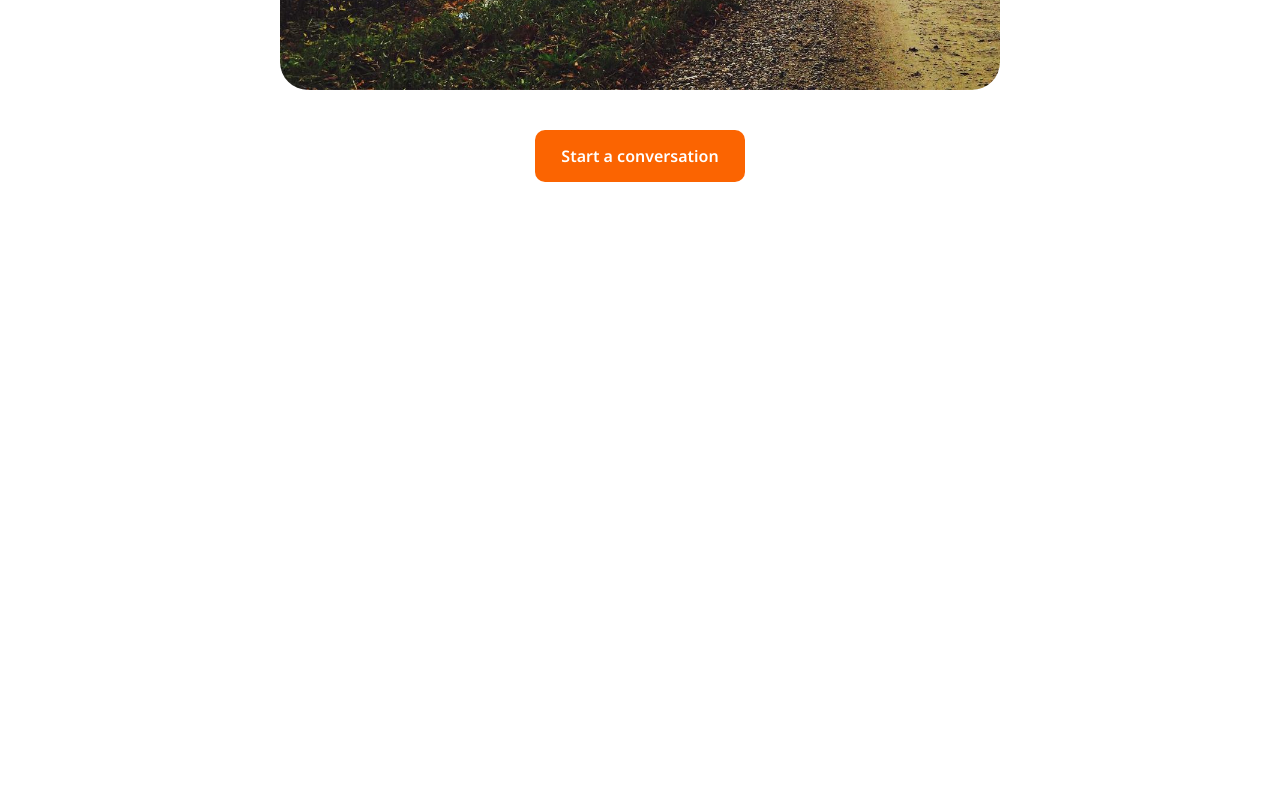
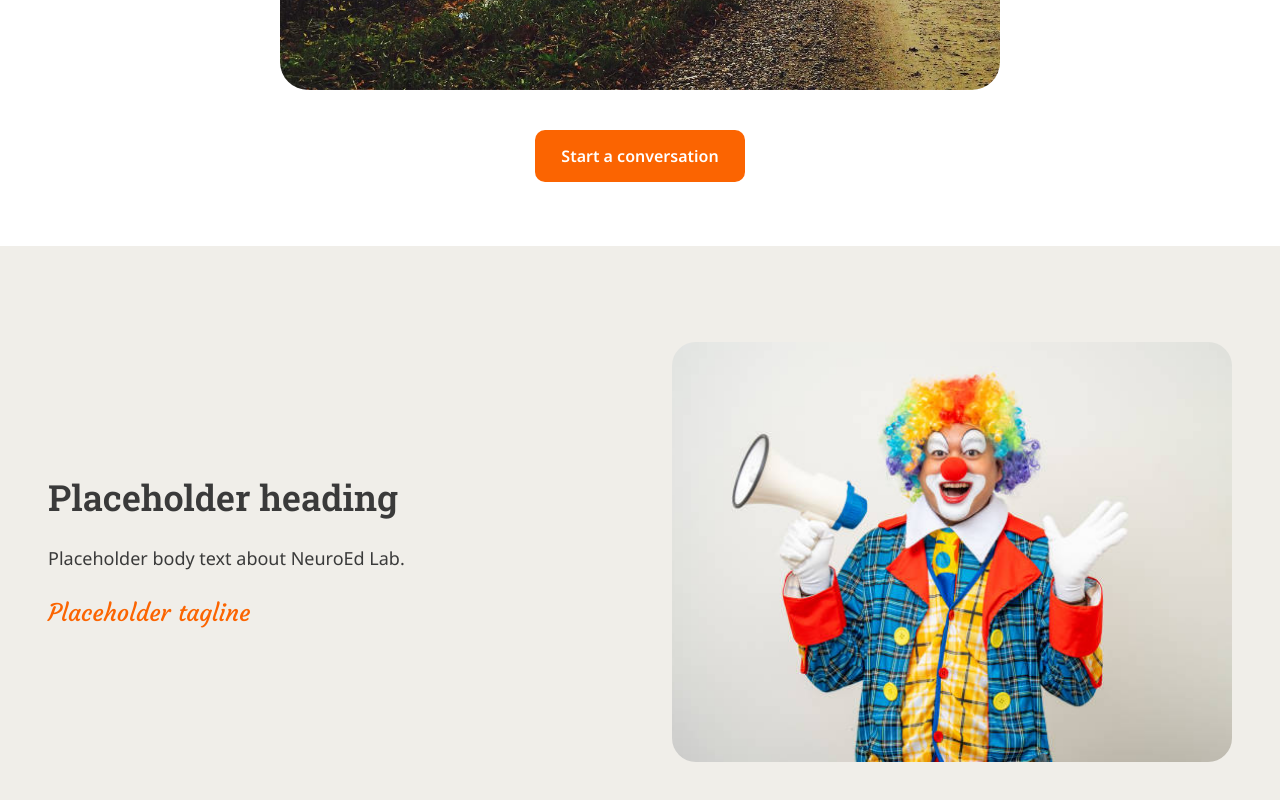
Before and after one commit to mollilyn/neuroedlab-website, a Next.js app: page / in a window 1280 px wide. Shown: the part 807-1607 px from the top of the page. Before the commit the page ends 1053 px from the top, so only its background shows below. Built offline with nearby package versions, Linux system fonts and the light colour scheme.

Commit message:
M10 - About NEL

```diff
--- a/app/page.tsx
+++ b/app/page.tsx
@@ -2,12 +2,14 @@
 
 import Navbar from "@/src/components/Navbar";
 import Hero from "@/src/components/Hero";
+import AboutNeuroEd from "@/src/components/AboutNeuroEd";
 
 export default function Home() {
   return (
     <>
       <Navbar />
       <Hero />
+      <AboutNeuroEd />
     </>
   );
 }
--- /dev/null
+++ b/src/components/AboutNeuroEd.tsx
@@ -0,0 +1,71 @@
+"use client";
+
+import Image from "next/image";
+import { motion } from "framer-motion";
+import { useContent } from "@/src/utils/useContent";
+
+interface NeuroEdContent {
+  heading: string;
+  body: string;
+  tagline: string;
+}
+
+const fadeUp = (delay: number) => ({
+  initial: { opacity: 0, y: 30 },
+  animate: { opacity: 1, y: 0 },
+  transition: { duration: 0.6, delay },
+});
+
+export default function AboutNeuroEd() {
+  const content = useContent<NeuroEdContent>("neuroedlab");
+
+  return (
+    <section
+      id="neuroedlab"
+      className="py-24 px-6 md:px-12"
+      style={{ backgroundColor: "var(--color-alt-background)" }}
+    >
+      <div className="mx-auto grid max-w-[1200px] grid-cols-1 items-center gap-12 md:grid-cols-2 md:gap-16">
+
+        {/* Text content */}
+        <div className="flex flex-col gap-6">
+          <motion.h2
+            {...fadeUp(0)}
+            className="font-headline-en text-3xl font-semibold leading-tight text-[var(--color-text)] md:text-4xl"
+          >
+            {content.heading}
+          </motion.h2>
+
+          <motion.p
+            {...fadeUp(0.15)}
+            className="font-body-en text-base leading-relaxed text-[var(--color-text)] opacity-80 md:text-lg"
+          >
+            {content.body}
+          </motion.p>
+
+          <motion.p
+            {...fadeUp(0.3)}
+            className="font-signature text-xl text-[var(--color-accent)] md:text-2xl"
+          >
+            {content.tagline}
+          </motion.p>
+        </div>
+
+        {/* Image */}
+        <motion.div
+          {...fadeUp(0.2)}
+          className="relative w-full overflow-hidden rounded-[24px]"
+          style={{ aspectRatio: "4 / 3" }}
+        >
+          <Image
+            src="/images/neuroedlab.jpg"
+            alt="About NeuroEd Lab"
+            fill
+            className="object-cover"
+          />
+        </motion.div>
+
+      </div>
+    </section>
+  );
+}
```
Also changed, not shown: public/images/neuroedlab.jpg (added).
